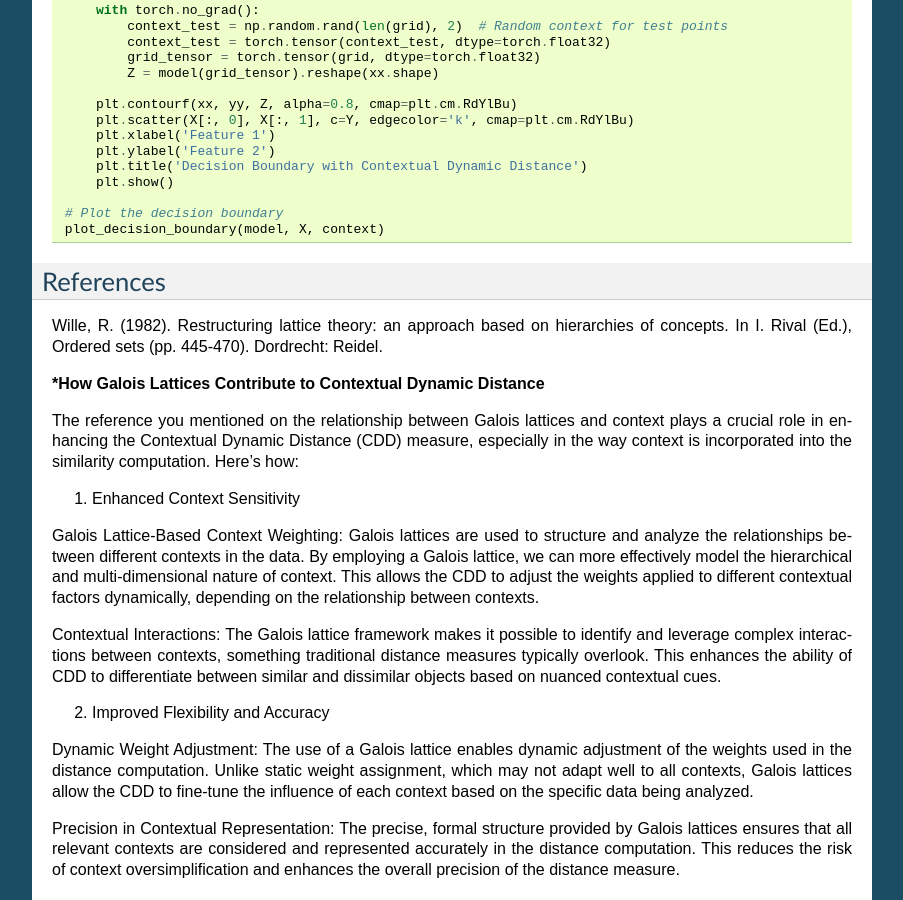
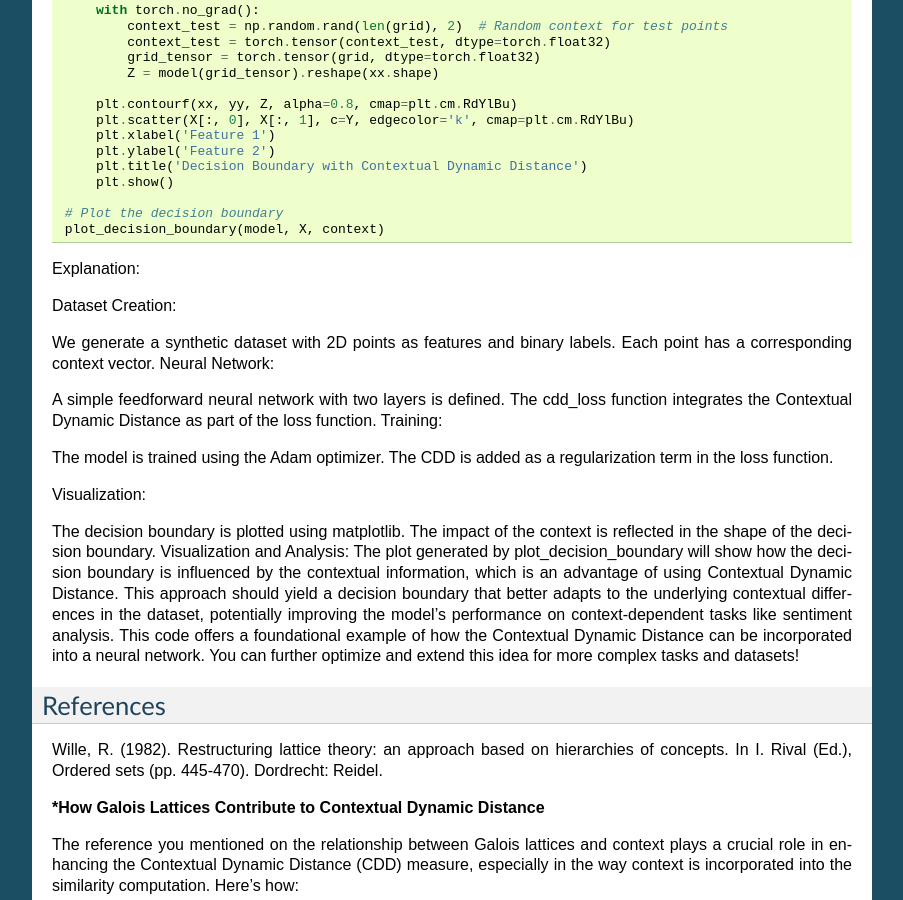
Before and after one commit to ym001/distancia, a Sphinx documentation site: the page built from docs/ContextualDynamicDistance.rst, in a window 1280 px wide and 900 px high, scrolled down 2338 px. Shown: the whole window, without its empty margins (198-1101 px from the left). Built offline with Sphinx 7.4.7, drawn with Linux system fonts in a browser that asks for light colours.

Commit message:
Update ContextualDynamicDistance.rst

```diff
--- a/docs/ContextualDynamicDistance.rst
+++ b/docs/ContextualDynamicDistance.rst
@@ -144,7 +144,27 @@ Let's consider a simple example where we use the Contextual Dynamic Distance in
     # Plot the decision boundary
     plot_decision_boundary(model, X, context)
 
+Explanation:
 
+Dataset Creation:
+
+We generate a synthetic dataset with 2D points as features and binary labels.
+Each point has a corresponding context vector.
+Neural Network:
+
+A simple feedforward neural network with two layers is defined.
+The cdd_loss function integrates the Contextual Dynamic Distance as part of the loss function.
+Training:
+
+The model is trained using the Adam optimizer. The CDD is added as a regularization term in the loss function.
+
+Visualization:
+
+The decision boundary is plotted using matplotlib. The impact of the context is reflected in the shape of the decision boundary.
+Visualization and Analysis:
+The plot generated by plot_decision_boundary will show how the decision boundary is influenced by the contextual information, which is an advantage of using Contextual Dynamic Distance.
+This approach should yield a decision boundary that better adapts to the underlying contextual differences in the dataset, potentially improving the model's performance on context-dependent tasks like sentiment analysis.
+This code offers a foundational example of how the Contextual Dynamic Distance can be incorporated into a neural network. You can further optimize and extend this idea for more complex tasks and datasets!
 
 References
 ----------
```
